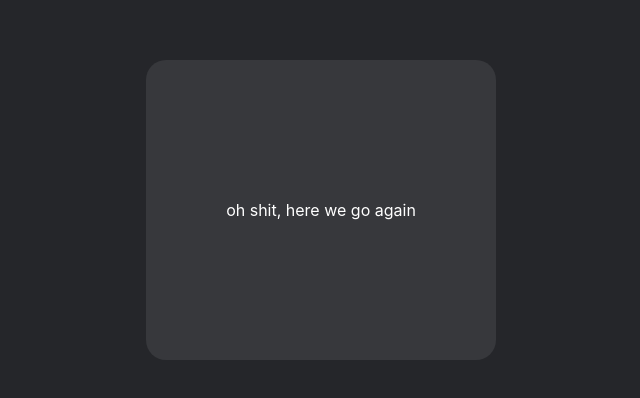
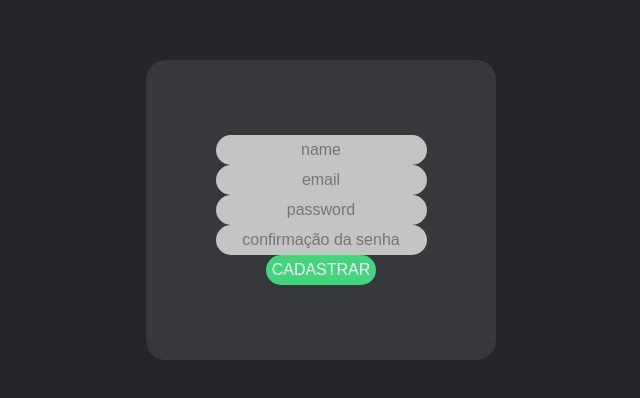
Before and after one commit to okatsuo/boilerplate-frontend-with-login, a Next.js app: page /register in a window 1280 px wide. Shown: the part 190-588 px from the top of the page, without its empty margins (319-959 px from the left). Built offline with nearby package versions, Linux system fonts and the light colour scheme; no server answers.

Commit message:
feat: register page

```diff
--- a/src/components/authentication/register/index.tsx
+++ b/src/components/authentication/register/index.tsx
@@ -1,10 +1,99 @@
-import * as Styles from '../background/styles'
+import { Form, Formik } from 'formik'
+import * as Yup from 'yup'
+import { useApollo } from '../../../graphql/client'
+import { USER_CREATE } from '../../../graphql/mutations/createUser'
+import Button from '../../forms/button'
+import InputForm from '../../forms/inputs'
+import sweetAlert from '../../window-alert'
+import * as Styles from '../styles'
+
+const initialValues = {
+  email: '',
+  password: '',
+  name: '',
+  passwordConfirmation: ''
+}
+
+interface registerFields {
+  email: string
+  password: string
+  name: string
+  passwordConfirmation: string
+}
+
+const schema = Yup.object().shape({
+  name: Yup.string().required(),
+  email: Yup.string().required(),
+  password: Yup.string().required(),
+  passwordConfirmation: Yup.string().required()
+})
+
 const Register = () => {
+  const apolloClient = useApollo()
+  const handleSubmit = async (values: registerFields) => {
+    if (values.password === values.passwordConfirmation) {
+      const user = {
+        name: values.name,
+        email: values.email,
+        password: values.password
+      }
+      try {
+        const { data } = await apolloClient.mutate({
+          mutation: USER_CREATE,
+          variables: user
+        })
+        const { userCreate } = data
+        await sweetAlert({
+          title: `Boa ${userCreate.name}`,
+          icon: 'success',
+          text: 'muito bem vindo(a)!'
+        })
+      } catch (error) {
+        await sweetAlert({
+          title: 'Opa...',
+          icon: 'error',
+          text: `${error}`
+        })
+      }
+    } else {
+      await sweetAlert({
+        title: 'Opa...',
+        icon: 'question',
+        text: 'a confirmação da senha está errada'
+      })
+    }
+  }
+
   return (
     <Styles.Wrapper>
       <Styles.Content>
         <Styles.Square>
-          <div>oh shit, here we go again</div>
+          <Formik initialValues={initialValues}
+            onSubmit={async (values) => {
+              await handleSubmit(values)
+            }}
+            validationSchema={schema}
+          >
+            {({ errors, touched }) => (
+              <Form>
+                <Styles.Items>
+                  <InputForm name='name' type='text' placeholder='name' />
+                  {errors.name && touched.name && errors.name}
+
+                  <InputForm name='email' type='text' placeholder='email' />
+                  {errors.email && touched.email && errors.email}
+
+                  <InputForm name='password' type='password' placeholder='password' />
+                  {errors.password && touched.password && errors.password}
+
+                  <InputForm name='passwordConfirmation' type='password' placeholder='confirmação da senha' />
+                  {errors.passwordConfirmation && touched.passwordConfirmation && errors.passwordConfirmation}
+
+                  <Button name='submit' type='submit' value='CADASTRAR' />
+                </Styles.Items>
+              </Form>
+            )}
+          </Formik>
         </Styles.Square>
       </Styles.Content>
     </Styles.Wrapper>
--- a/src/components/authentication/background/styles.ts
+++ b/src/components/authentication/styles.ts
@@ -21,3 +21,9 @@ export const Square = styled.div`
     justify-content: center;
   `}
 `
+
+export const Items = styled.div`
+  display: flex;
+  flex-direction: column;
+  align-items: center;
+`
--- /dev/null
+++ b/src/graphql/mutations/createUser/index.ts
@@ -0,0 +1,11 @@
+import gql from 'graphql-tag'
+
+export const USER_CREATE = gql`
+ mutation userCreate($name: String!, $email: String!, $password: String!){
+   userCreate(name: $name, email: $email, password: $password){
+      id
+      email
+      name
+   }
+ }
+`
```
